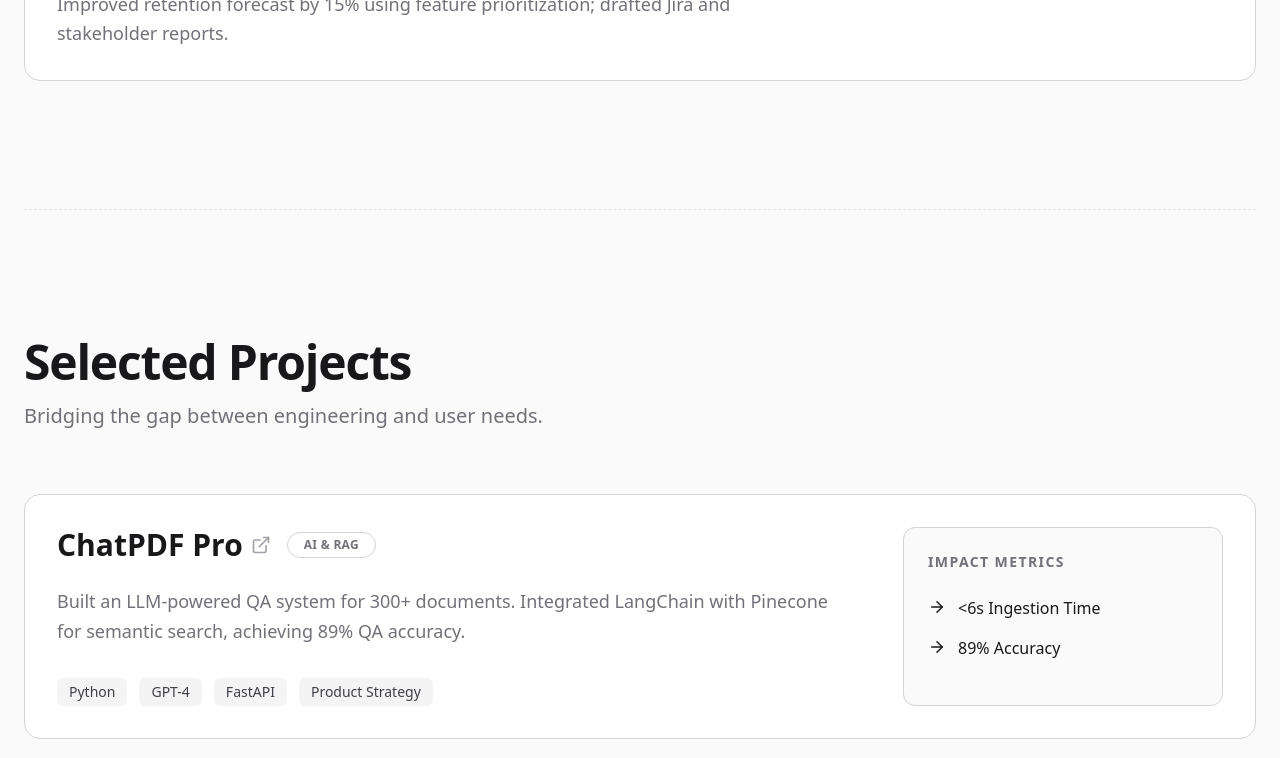
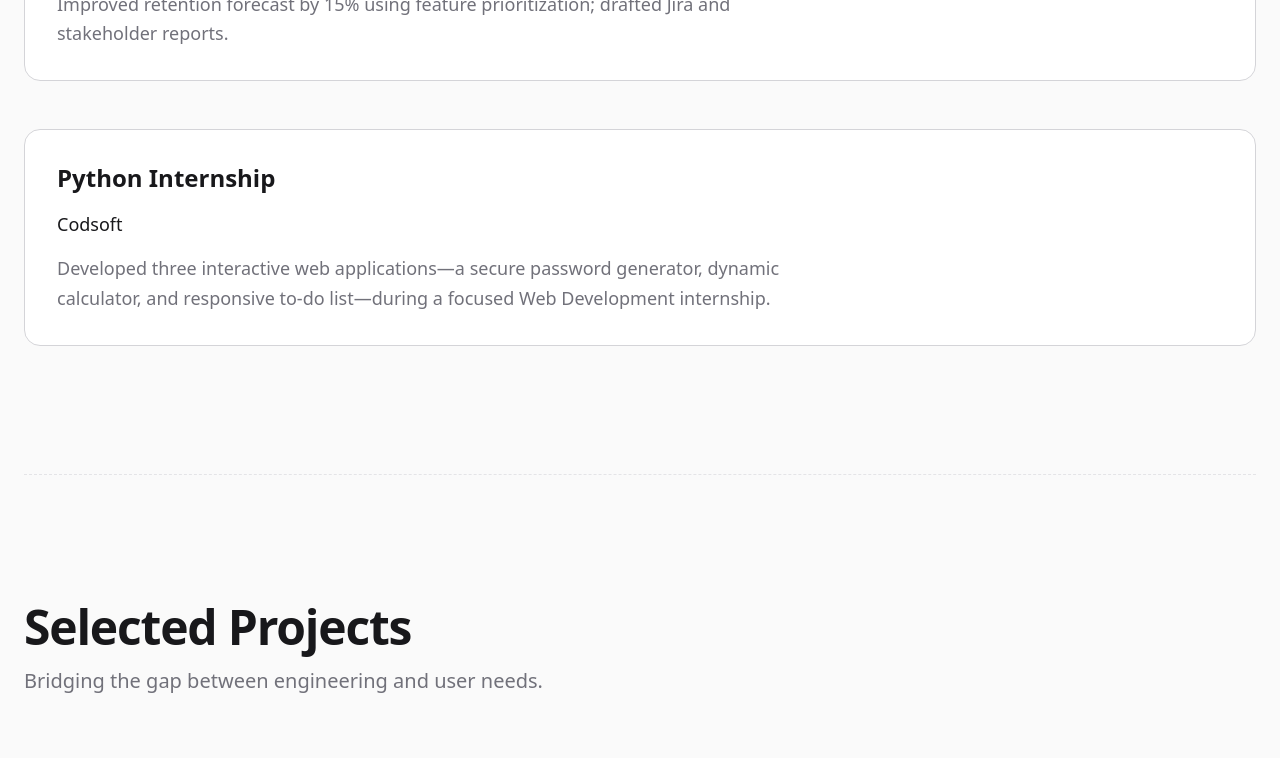
Before and after one commit to NickyIm04020/yaswanth-portfolio, a React (Vite) app: page / in a window 1280 px wide. Shown: the part 3900-4658 px from the top of the page. Built offline with nearby package versions, Linux system fonts and the light colour scheme.

Commit message:
Update App.jsx

```diff
--- a/src/App.jsx
+++ b/src/App.jsx
@@ -129,9 +129,16 @@ const Portfolio = () => {
       id: 2,
       role: "Product Management Simulation",
       company: "Electronic Arts (EA) / Forage",
-      date: "Jun, 2024",
+      date: "Jun 2024",
       description: "Improved retention forecast by 15% using feature prioritization; drafted Jira and stakeholder reports."
-    }
+    },
+    {
+      id: 3,
+      role: "Python Internship",
+      company: "Codsoft",
+      date: "May 2024",
+      description: "Developed three interactive web applications—a secure password generator, dynamic calculator, and responsive to-do list—during a focused Web Development internship."
+    },
   ];
 
   const articles = [
@@ -185,6 +192,14 @@ const Portfolio = () => {
       readTime: "Analysis",
       date: "Dec 2025",
       link: "https://www.linkedin.com/posts/yaswanth-ippili_2ndcasestudy-activity-7407985694184464384-lDme?utm_source=share&utm_medium=member_desktop&rcm=ACoAAC2qhUABYFIXNaqp3n5n6D92ijqmzjJZJlU"
+    },
+    {
+      id: 3,
+      title: "The Calibration Imperative",
+      summary: "OpenAI Product Case Study: A framework for evaluating 'Trust Calibration'. Deep-dive on why accuracy ≠ trust, and how to detect signals of over-trust (blind copying) vs under-trust in AI reasoning tools.",
+      readTime: "Case Study",
+      date: "Jan 2026",
+      link: "https://www.linkedin.com/posts/yaswanth-ippili_casestudy-activity-7412349396916502529-UtVw?utm_source=share&utm_medium=member_desktop&rcm=ACoAAC2qhUABYFIXNaqp3n5n6D92ijqmzjJZJlU" // Replace this with the URL of the LinkedIn post you just published
     },
   ];
 
```
